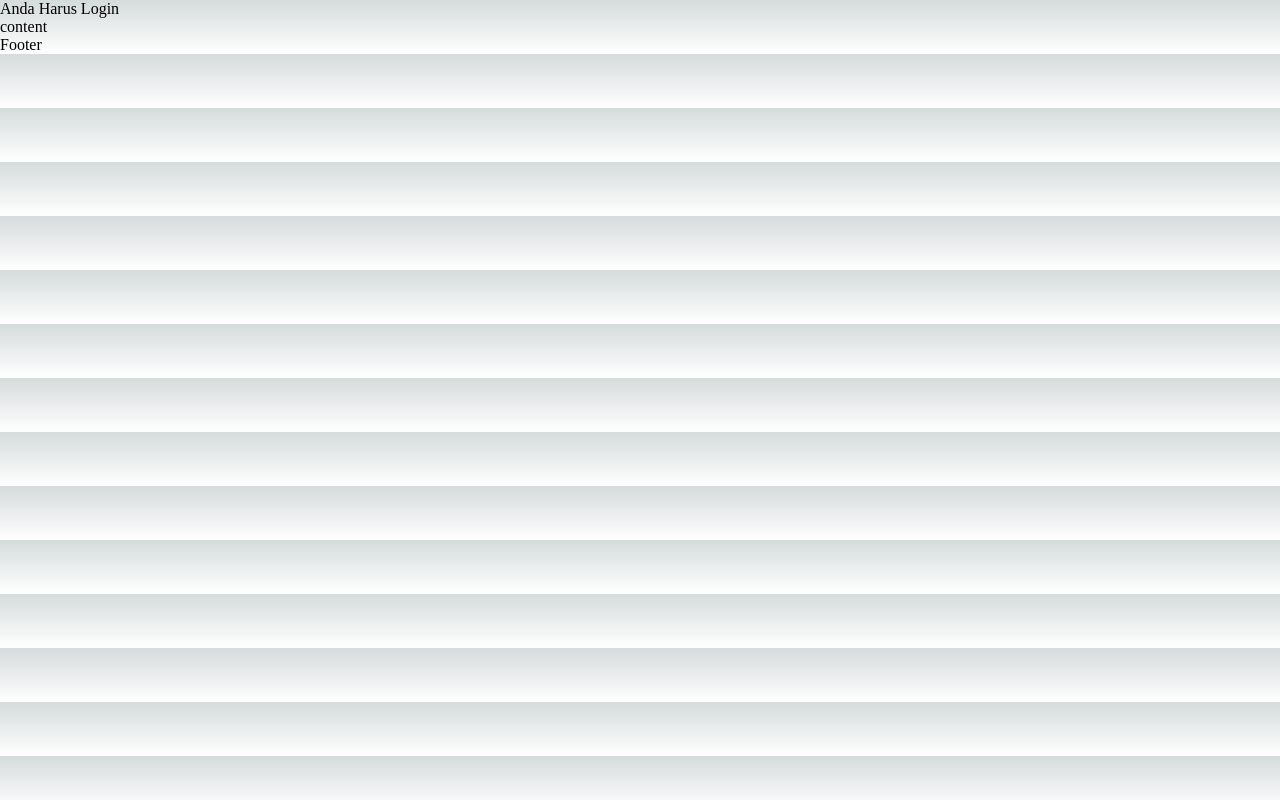
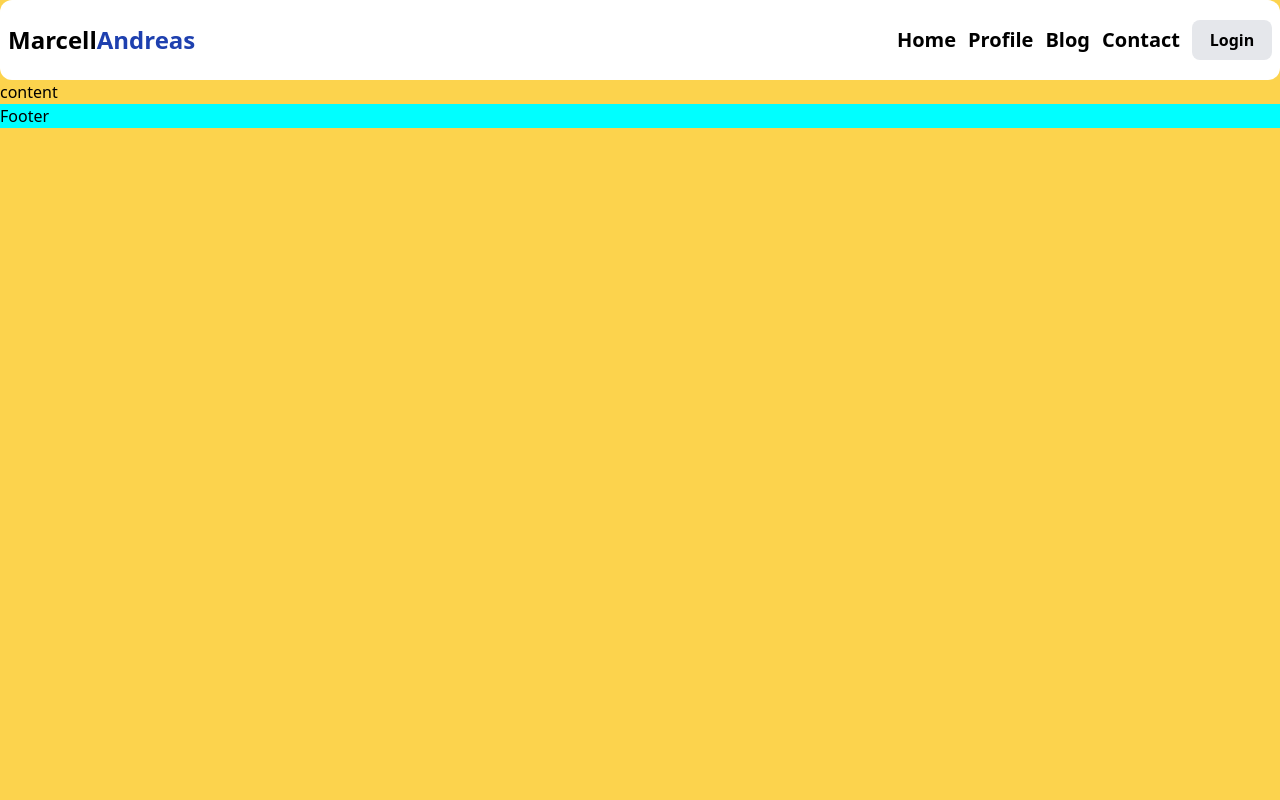
Before and after one commit to marcellandreas/belajar-nextjs-batch-53, a Next.js app: page / in a window 1280 px wide. Built offline with nearby package versions, Linux system fonts and the light colour scheme.

Commit message:
feat: Tugas Ke - 4: Styling menggunakan Tailwind untuk Header Sederhana

```diff
--- a/components/footer/index.js
+++ b/components/footer/index.js
@@ -1,3 +1,5 @@
+import styles from "./styles.module.css";
+
 export default function Footer() {
-  return <div>Footer</div>;
+  return <div className={styles.footer}>Footer</div>;
 }
--- /dev/null
+++ b/components/footer/styles.module.css
@@ -0,0 +1,3 @@
+.footer {
+  background-color: aqua;
+}
--- a/components/header/index.js
+++ b/components/header/index.js
@@ -1,10 +1,60 @@
+import { useState } from "react";
+import { withAuth } from "../withAuth";
 import Menu from "../menu";
-import { withAuth } from "../withAuth";
 
 function Header() {
+  const [menuOpen, setMenuOpen] = useState(false);
+
+  const toggleMenu = () => {
+    setMenuOpen(!menuOpen);
+  };
+
   return (
-    <div>
-      <Menu />
+    <div className="flex justify-between px-2 items-center mx-auto bg-white min-h-[10vh] rounded-xl">
+      <a href="/" className="text-2xl font-bold">
+        Marcell<span className="text-blue-800">Andreas</span>
+      </a>
+
+      <aside
+        className={`${
+          menuOpen ? "block" : "hidden"
+        } lg:flex gap-3 items-center`}
+      >
+        <Menu />
+        <button className="bg-gray-200 p-2 font-bold inline-flex justify-center items-center hover:bg-amber-400 rounded-lg min-w-20">
+          Login
+        </button>
+      </aside>
+      <div className="lg:hidden">
+        <button
+          className="text-gray-600 focus:outline-none"
+          onClick={toggleMenu}
+        >
+          <svg
+            className="w-6 h-6"
+            fill="none"
+            stroke="currentColor"
+            viewBox="0 0 24 24"
+            xmlns="http://www.w3.org/2000/svg"
+          >
+            {menuOpen ? (
+              <path
+                strokeLinecap="round"
+                strokeLinejoin="round"
+                strokeWidth="2"
+                d="M6 18L18 6M6 6l12 12"
+              ></path>
+            ) : (
+              <path
+                strokeLinecap="round"
+                strokeLinejoin="round"
+                strokeWidth="2"
+                d="M4 6h16M4 12h16m-7 6h7"
+              ></path>
+            )}
+          </svg>
+        </button>
+      </div>
     </div>
   );
 }
--- /dev/null
+++ b/components/header/styles.module.css
@@ -0,0 +1,3 @@
+.header {
+  background-color: aqua;
+}
--- a/components/menu/index.js
+++ b/components/menu/index.js
@@ -1,8 +1,30 @@
-export default function Menu() {
+export default function Menu({ isOpen }) {
   return (
-    <div>
-      <a href="/">Home</a>
-      <a href="/">Profile</a>
+    <div className="flex items-center gap-3 text-xl">
+      <a
+        href="/home"
+        className=" hover:underline hover:text-gray-400 font-semibold"
+      >
+        Home
+      </a>
+      <a
+        href="/profile"
+        className=" hover:underline hover:text-gray-400 font-semibold"
+      >
+        Profile
+      </a>
+      <a
+        href="/profile"
+        className=" hover:underline hover:text-gray-400 font-semibold"
+      >
+        Blog
+      </a>
+      <a
+        href="/profile"
+        className=" hover:underline hover:text-gray-400 font-semibold"
+      >
+        Contact
+      </a>
     </div>
   );
 }
--- a/components/withAuth/index.js
+++ b/components/withAuth/index.js
@@ -1,6 +1,6 @@
 export function withAuth(Component) {
   return function WithAuth(props) {
-    const isLogin = false;
+    const isLogin = true;
 
     if (!isLogin) return <div>Anda Harus Login</div>;
 
--- a/package.json
+++ b/package.json
@@ -14,11 +14,14 @@
     "react-dom": "^18"
   },
   "devDependencies": {
+    "autoprefixer": "^10.4.17",
     "eslint": "^8.56.0",
     "eslint-config-airbnb": "^19.0.4",
     "eslint-plugin-import": "^2.29.1",
     "eslint-plugin-jsx-a11y": "^6.8.0",
     "eslint-plugin-react": "^7.33.2",
-    "eslint-plugin-react-hooks": "^4.6.0"
+    "eslint-plugin-react-hooks": "^4.6.0",
+    "postcss": "^8.4.33",
+    "tailwindcss": "^3.4.1"
   }
 }
--- a/pages/_document.js
+++ b/pages/_document.js
@@ -1,13 +1,13 @@
-import { Html, Head, Main, NextScript } from 'next/document'
+import { Html, Head, Main, NextScript } from "next/document";
 
 export default function Document() {
   return (
     <Html lang="en">
       <Head />
-      <body>
+      <body className=" min-h-screen bg-amber-300  container mx-auto">
         <Main />
         <NextScript />
       </body>
     </Html>
-  )
+  );
 }
--- /dev/null
+++ b/postcss.config.js
@@ -0,0 +1,6 @@
+module.exports = {
+  plugins: {
+    tailwindcss: {},
+    autoprefixer: {},
+  },
+}
--- a/styles/globals.css
+++ b/styles/globals.css
@@ -1,77 +1,6 @@
-:root {
-  --max-width: 1100px;
-  --border-radius: 12px;
-  --font-mono: ui-monospace, Menlo, Monaco, 'Cascadia Mono', 'Segoe UI Mono',
-    'Roboto Mono', 'Oxygen Mono', 'Ubuntu Monospace', 'Source Code Pro',
-    'Fira Mono', 'Droid Sans Mono', 'Courier New', monospace;
-
-  --foreground-rgb: 0, 0, 0;
-  --background-start-rgb: 214, 219, 220;
-  --background-end-rgb: 255, 255, 255;
-
-  --primary-glow: conic-gradient(
-    from 180deg at 50% 50%,
-    #16abff33 0deg,
-    #0885ff33 55deg,
-    #54d6ff33 120deg,
-    #0071ff33 160deg,
-    transparent 360deg
-  );
-  --secondary-glow: radial-gradient(
-    rgba(255, 255, 255, 1),
-    rgba(255, 255, 255, 0)
-  );
-
-  --tile-start-rgb: 239, 245, 249;
-  --tile-end-rgb: 228, 232, 233;
-  --tile-border: conic-gradient(
-    #00000080,
-    #00000040,
-    #00000030,
-    #00000020,
-    #00000010,
-    #00000010,
-    #00000080
-  );
-
-  --callout-rgb: 238, 240, 241;
-  --callout-border-rgb: 172, 175, 176;
-  --card-rgb: 180, 185, 188;
-  --card-border-rgb: 131, 134, 135;
-}
-
-@media (prefers-color-scheme: dark) {
-  :root {
-    --foreground-rgb: 255, 255, 255;
-    --background-start-rgb: 0, 0, 0;
-    --background-end-rgb: 0, 0, 0;
-
-    --primary-glow: radial-gradient(rgba(1, 65, 255, 0.4), rgba(1, 65, 255, 0));
-    --secondary-glow: linear-gradient(
-      to bottom right,
-      rgba(1, 65, 255, 0),
-      rgba(1, 65, 255, 0),
-      rgba(1, 65, 255, 0.3)
-    );
-
-    --tile-start-rgb: 2, 13, 46;
-    --tile-end-rgb: 2, 5, 19;
-    --tile-border: conic-gradient(
-      #ffffff80,
-      #ffffff40,
-      #ffffff30,
-      #ffffff20,
-      #ffffff10,
-      #ffffff10,
-      #ffffff80
-    );
-
-    --callout-rgb: 20, 20, 20;
-    --callout-border-rgb: 108, 108, 108;
-    --card-rgb: 100, 100, 100;
-    --card-border-rgb: 200, 200, 200;
-  }
-}
+@tailwind base;
+@tailwind components;
+@tailwind utilities;
 
 * {
   box-sizing: border-box;
@@ -84,24 +13,3 @@ body {
   max-width: 100vw;
   overflow-x: hidden;
 }
-
-body {
-  color: rgb(var(--foreground-rgb));
-  background: linear-gradient(
-      to bottom,
-      transparent,
-      rgb(var(--background-end-rgb))
-    )
-    rgb(var(--background-start-rgb));
-}
-
-a {
-  color: inherit;
-  text-decoration: none;
-}
-
-@media (prefers-color-scheme: dark) {
-  html {
-    color-scheme: dark;
-  }
-}
--- /dev/null
+++ b/tailwind.config.js
@@ -0,0 +1,15 @@
+/** @type {import('tailwindcss').Config} */
+module.exports = {
+  content: [
+    "./app/**/*.{js,ts,jsx,tsx,mdx}",
+    "./pages/**/*.{js,ts,jsx,tsx,mdx}",
+    "./components/**/*.{js,ts,jsx,tsx,mdx}",
+
+    // Or if using `src` directory:
+    "./src/**/*.{js,ts,jsx,tsx,mdx}",
+  ],
+  theme: {
+    extend: {},
+  },
+  plugins: [],
+};
```
Also changed, not shown: 1 other file (tests, documents, lock files or other folders).
